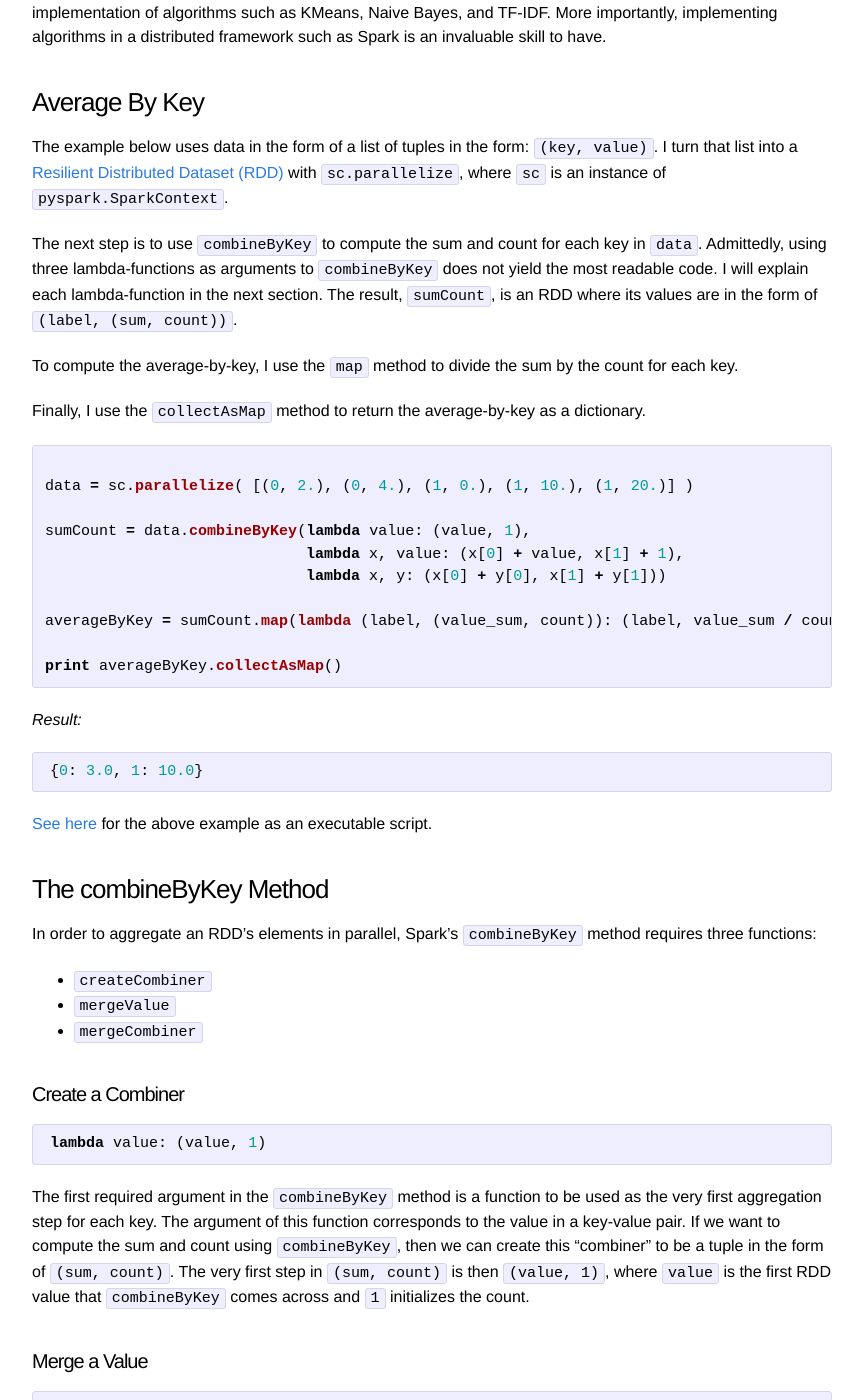
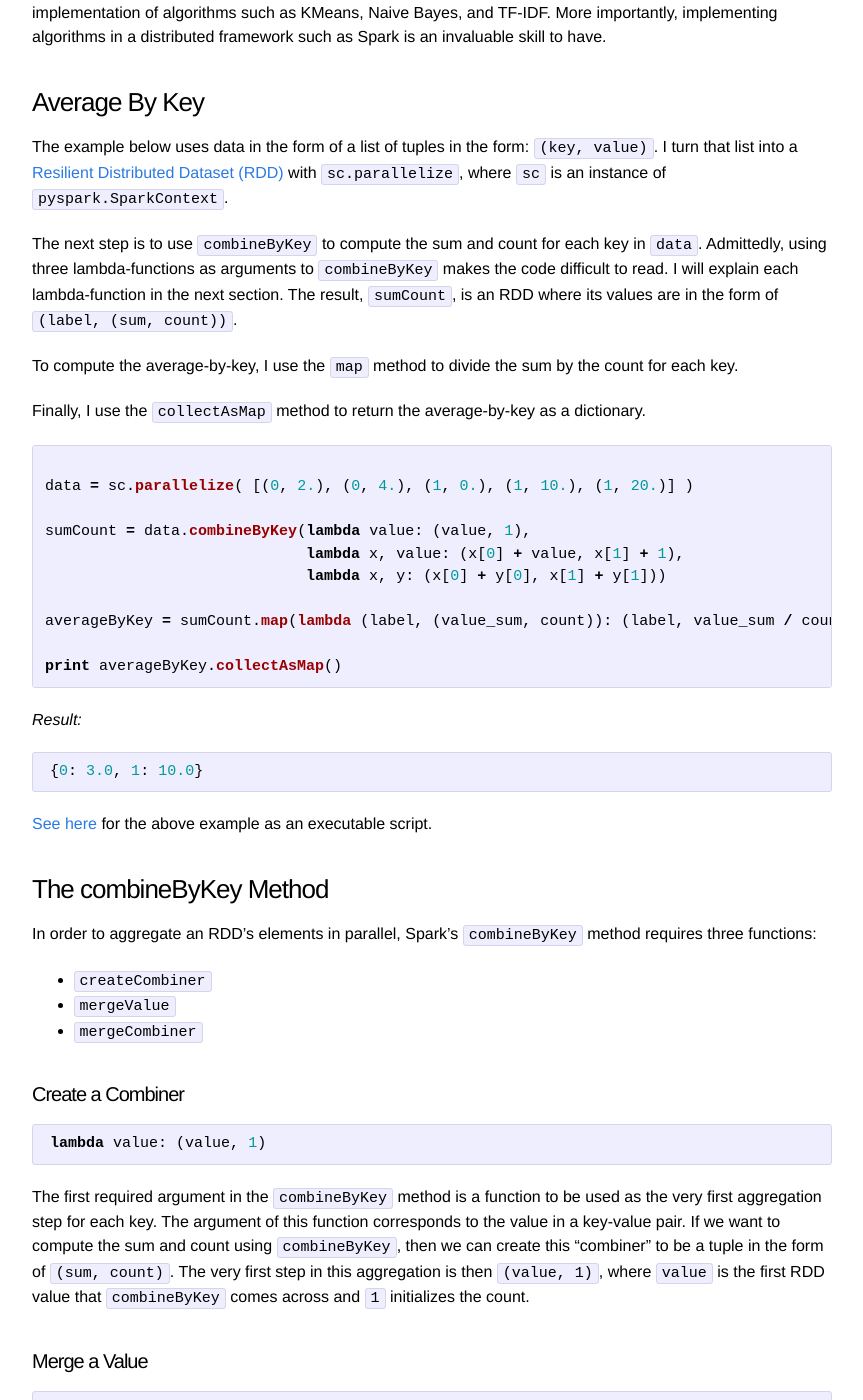
Before and after one commit to abshinn/abshinn.github.io, a Jekyll site: the page built from _posts/2014-10-11-using-combinebykey-in-apache-spark.markdown, in a window 1280 px wide and 1400 px high, scrolled down 318 px. Shown: the whole window, without its empty margins (208-1071 px from the left). Built offline with Jekyll 4.4.1, drawn with Linux system fonts in a browser that asks for light colours; Markdown is read by kramdown in place of the engine named in the settings; comment, search, counter and statistics services are not loaded.

Commit message:
fix post label; re-word for readability

````diff
--- a/_posts/2014-10-11-using-combinebykey-in-apache-spark.markdown
+++ b/_posts/2014-10-11-using-combinebykey-in-apache-spark.markdown
@@ -3,7 +3,7 @@ layout: post
 comments: true
 title:  "Using combineByKey in Apache-Spark"
 date:   2014-10-11 00:00:00
-categories: python, apache-spark
+categories: python apache-spark
 ---
 
 Aggregating data is a fairly straight-forward task, but what if you are working with a distributed data set, one that does not fit in local memory?
@@ -15,7 +15,7 @@ In this post I am going to make use of key-value pairs and [Apache-Spark](https:
 
 The example below uses data in the form of a list of tuples in the form: `(key, value)`. I turn that list into a [Resilient Distributed Dataset (RDD)](http://www.thecloudavenue.com/2014/01/resilient-distributed-datasets-rdd.html) with `sc.parallelize`, where `sc` is an instance of `pyspark.SparkContext`.
 
-The next step is to use `combineByKey` to compute the sum and count for each key in `data`. Admittedly, using three lambda-functions as arguments to `combineByKey` does not yield the most readable code. I will explain each lambda-function in the next section. The result, `sumCount`, is an RDD where its values are in the form of `(label, (sum, count))`.
+The next step is to use `combineByKey` to compute the sum and count for each key in `data`. Admittedly, using three lambda-functions as arguments to `combineByKey` makes the code difficult to read. I will explain each lambda-function in the next section. The result, `sumCount`, is an RDD where its values are in the form of `(label, (sum, count))`.
 
 To compute the average-by-key, I use the `map` method to divide the sum by the count for each key.
 
@@ -58,7 +58,7 @@ In order to aggregate an RDD's elements in parallel, Spark's `combineByKey` meth
 lambda value: (value, 1)
 ```
 
-The first required argument in the `combineByKey` method is a function to be used as the very first aggregation step for each key. The argument of this function corresponds to the value in a key-value pair. If we want to compute the sum and count using `combineByKey`, then we can create this "combiner" to be a tuple in the form of `(sum, count)`. The very first step in `(sum, count)` is then `(value, 1)`, where `value` is the first RDD value that `combineByKey` comes across and `1` initializes the count.
+The first required argument in the `combineByKey` method is a function to be used as the very first aggregation step for each key. The argument of this function corresponds to the value in a key-value pair. If we want to compute the sum and count using `combineByKey`, then we can create this "combiner" to be a tuple in the form of `(sum, count)`. The very first step in this aggregation is then `(value, 1)`, where `value` is the first RDD value that `combineByKey` comes across and `1` initializes the count.
 
 
 #### Merge a Value
````
